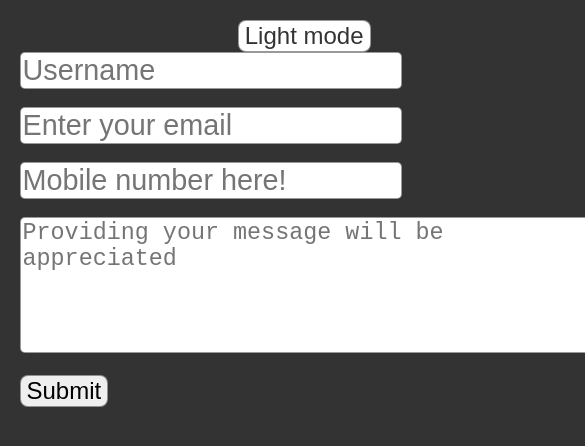
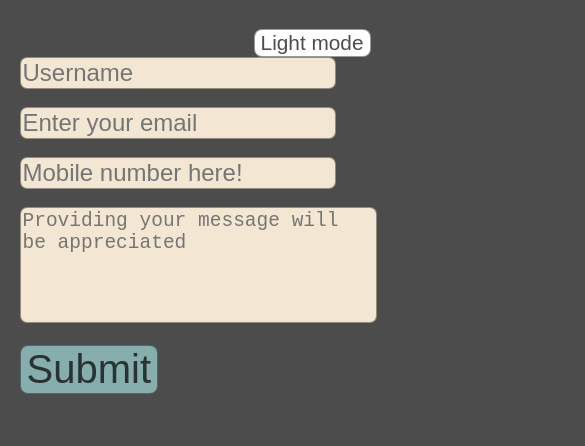
Before and after one commit to praneeth-rdy/Registration-form, a plain HTML site: page index.html in a window 390 px wide. Both pictures are taken after a click on the button "Dark mode". Shown: the whole page, 585 px wide, since content can reach past the window. Drawn offline with nearby package versions, Linux system fonts and the light colour scheme.

Commit message:
Made responsive and improved the mode colors

```diff
--- a/index.html
+++ b/index.html
@@ -2,11 +2,13 @@
 <html lang='en'>
   <head>
     <meta charset='utf-8'>
-    <meta content='IE=edge' http-equiv='X-UA-Compatible'>
     <meta content='width=device-width, initial-scale=1' name='viewport'>
+    <title>Register for free</title>
     <link rel="stylesheet" href="stylesheet.css">
   </head>
   <body>
+
+    <h1></h1>
     <button id="mode" onclick="changemode()" >Dark mode</button>
     <!-- Contact Form - sent to a Google Sheet -->
     <form id='form' autocomplete="off" >
--- a/interactive.js
+++ b/interactive.js
@@ -1,11 +1,10 @@
 var wmbgcolor = 'rgba(0,0,0,0.1)';
-var dmbgcolor = 'rgba(0,0,0,0.8)';
+var dmbgcolor = 'rgba(0,0,0,0.7)';
+var txtbxbgcolor = 'rgba(243, 231, 212,1)';
+var modebtn = document.getElementById('mode');
+var submitbtn = document.getElementById('submit');
+var body = document.getElementsByTagName('body')[0];
 
-
-
-function Register() {
-    window.open()
-}
 
 function changemode(){
     var tochange = document.getElementById('mode').innerHTML;
@@ -20,20 +19,27 @@ function changemode(){
     }
 }
 
+
 function todarkmode(){
 
-    document.getElementById('mode').innerHTML = 'Light mode';
-    document.getElementsByTagName('body')[0].style.backgroundColor = dmbgcolor;
-    document.getElementById('mode').style.backgroundColor = 'white';
-    document.getElementById('mode').style.color = dmbgcolor;
+    body.style.backgroundColor = dmbgcolor;
+    modebtn.innerHTML = 'Light mode';
+    modebtn.style.backgroundColor = 'white';
+    modebtn.style.color = dmbgcolor;
+    submitbtn.style.backgroundColor = 'rgba(175,238,238,0.6)';
+
 }
 
 function towhitemode(){
 
-    document.getElementById('mode').innerHTML= 'Dark mode';
-    document.getElementsByTagName('body')[0].style.backgroundColor= wmbgcolor;
-    document.getElementById('mode').style.backgroundColor = dmbgcolor;
-    document.getElementById('mode').style.color = 'white';
+    body.style.backgroundColor= wmbgcolor;
+    modebtn.innerHTML= 'Dark mode';
+    modebtn.style.backgroundColor = dmbgcolor;
+    modebtn.style.color = 'white';
+    submitbtn.style.backgroundColor = 'rgba(235, 202, 131,0.5)';
+
 }
 
+//Main starts here
+
 towhitemode();
--- a/stylesheet.css
+++ b/stylesheet.css
@@ -1,43 +1,82 @@
 body{
     margin: 0;
     padding: 5%;
+    padding-top: 2%;
 }
 
 button{
     border-radius: 8px;
     outline: none !important;
     border: 1px solid rgba(0,0,0,0.4);
-    font-size: 150%;
 }
 
 
 .txtinput{
-    background-color: rgb(255, 255, 255);
+    background-color: rgb(243, 231, 212);
     border: 1px solid rgba(0,0,0,0.4);
-    border-radius: 5px;
-    font-size: 180%;
+    border-radius: 7px;
+    font-size: 200%;
 }
 
 .txtinput:focus, .txtinput:hover {
     outline: none !important;
-    box-shadow: 0 0 10px #718ba8;
+    box-shadow: 0 0 8px 1px #fa7f1b;
 }
 
 #submit{
-
+    font-size: 300%;
+    color: rgba(0,0,0,0.7);
 }
 
 #submit:hover {
-    box-shadow: 0 0 10px #718ba8;
+    box-shadow: 0 0 8px 1px #fa7f1b;
 }
 #message{
     resize: none;
 }
 #mode{
     float: right;
-    background-color: black;
-    color: white;
+    font-size: 150%;
 }
 #mode:hover{
     box-shadow: 0 0 10px rgb(0, 0, 0);
 }
+
+
+/*Media queries*/
+
+@media only screen and (max-width:710px){
+    .txtinput{
+        font-size: 150%;
+    }
+    textarea{
+        width: 100%;
+    }
+    #submit{
+        font-size: 250%;
+    }
+    #mode{
+        font-size: 130%;
+    }
+}
+
+@media only screen and (min-width:1050px){
+    .txtinput{
+        font-size: 250%;
+    }
+    textarea{
+        width: 70%;
+    }
+    #submit{
+        font-size: 350%;
+    }
+    #mode{
+        font-size: 230%;
+    }
+}
+
+@media only screen and (min-width:1300px){
+    textarea{
+        width: 50%;
+    }
+}
```
